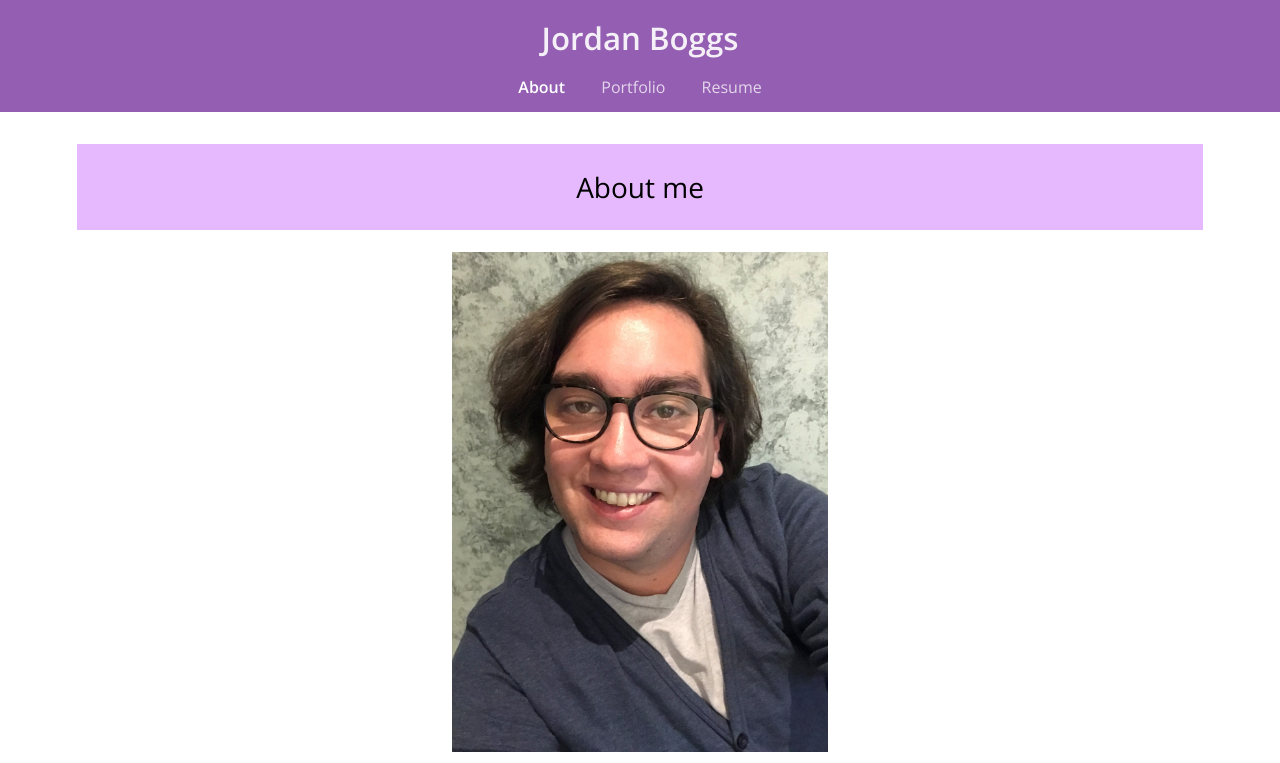
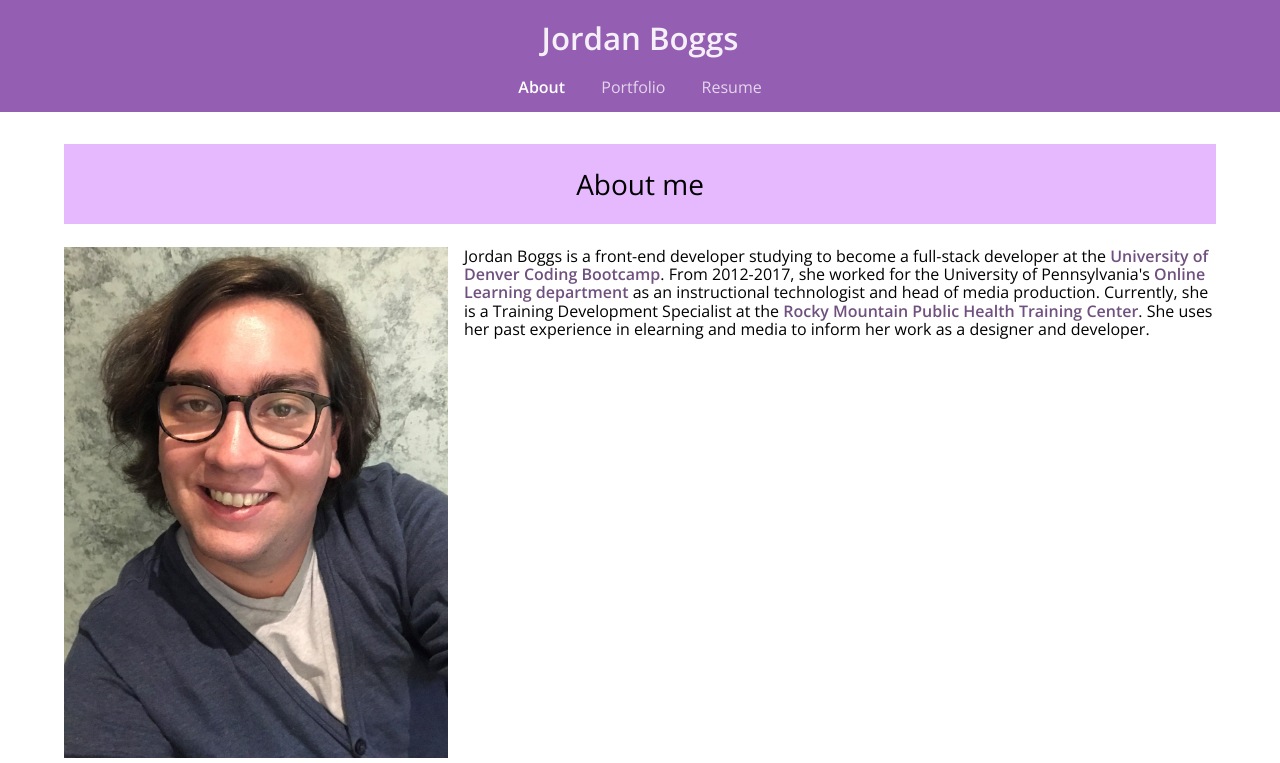
Before and after one commit to jordanboggs/jordanboggs.github.io, a plain HTML site: page index.html in a window 1280 px wide. Shown: the top 763 px of the page. Drawn offline with nearby package versions, Linux system fonts and the light colour scheme.

Commit message:
fixed horizontal scrolling issue

```diff
--- a/assets/css/style.css
+++ b/assets/css/style.css
@@ -10,13 +10,15 @@ body {
   align-items: center;
   display: flex;
   flex-flow: column wrap;
-  justify-content: flex-start;
+  justify-content: space-between;
+  max-width: 100vw;
+  min-height: 100vh;
 }
 
 header {
   background-color: rgba(148, 94, 178, 1);
   text-align: center;
-  width: 100vw;
+  width: 100%;
 }
 
 #brand {
@@ -44,7 +46,7 @@ header {
 }
 
 .container {
-  padding: 0 .8em;
+  max-width: 100vw;
 }
 
 .section-header {
@@ -52,16 +54,20 @@ header {
   display: flex;
   flex-direction: column;
   font-size: 1.75em;
-  height: calc(1.75em * 1.75);
+  height: 10vh;
   justify-content: center;
   margin: 0 0 .8em 0;
   text-align: center;
-  width: 100vw;
+  width: 100%;
 }
 
 #bio-pic {
   max-width: 100%;
   padding: 0 10%;
+}
+
+#main-text {
+  padding: 0 1em;
 }
 
 #main-text > a {
@@ -115,7 +121,7 @@ footer {
     align-items: flex-start;
     display: flex;
     flex-flow: row wrap;
-    justify-content: space-around;
+    justify-content: space-between;
   }
 
   #bio-pic {
@@ -123,4 +129,14 @@ footer {
     max-width: 33.33%;
     padding: 0;
   }
+
+  #main-text {
+    flex: 66.67%;
+    margin: 0;
+    padding: 0 0 0 1em;
+  }
+
+  footer {
+    align-self: flex-end;
+  }
 }
```
